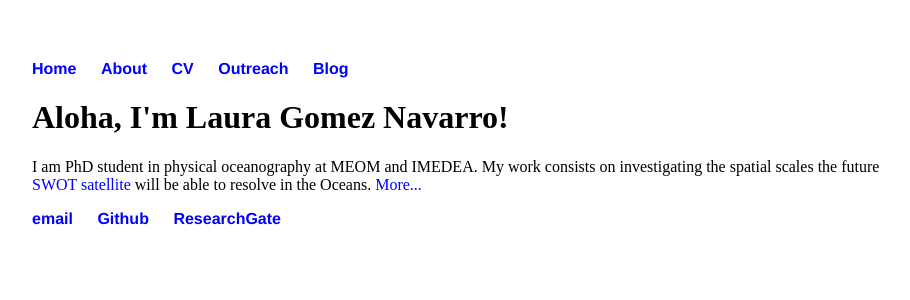
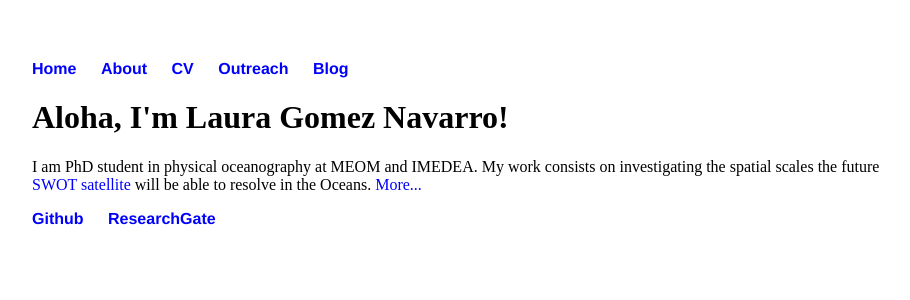
Before and after one commit to LauraGomezNavarro/LauraGomezNavarro.github.io, a Jekyll site: the page built from index.html, in a window 1280 px wide. Shown: the top 300 px of the page, without its empty margins (160-1070 px from the left). Built offline with Jekyll 4.4.1, drawn with Linux system fonts in a browser that asks for light colours.

Commit message:
Update default.html
removed <li><a href="mailto:lauragomnav@gmail.com">email</a></li>

```diff
--- a/_layouts/default.html
+++ b/_layouts/default.html
@@ -22,7 +22,6 @@
 			</div><!-- /.container -->
 			<footer>
 	    		<ul>
-	        		<li><a href="mailto:lauragomnav@gmail.com">email</a></li>
 	        		<li><a href="https://github.com/LauraGomezNavarro">Github</a></li>
 				<li><a href="https://www.researchgate.net/profile/Laura_Gomez-Navarro">ResearchGate</a></li>
 				<li><a href="https://twitter.com/NileshNegi" rel="noopener noreferrer" target="_blank"><i class="fa fa-twitter fa-xs" style="width:5vmax;"></i></a><li>
```
